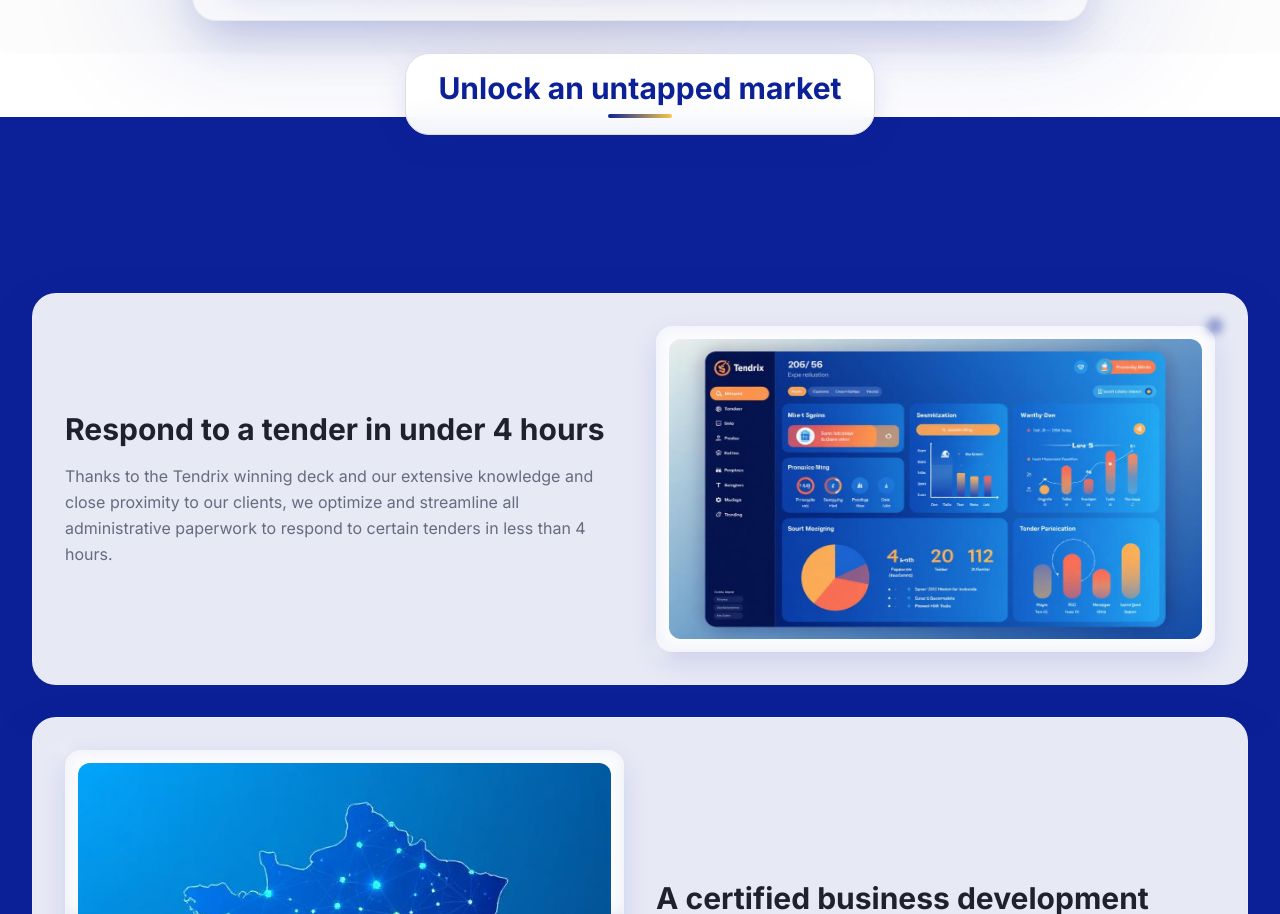
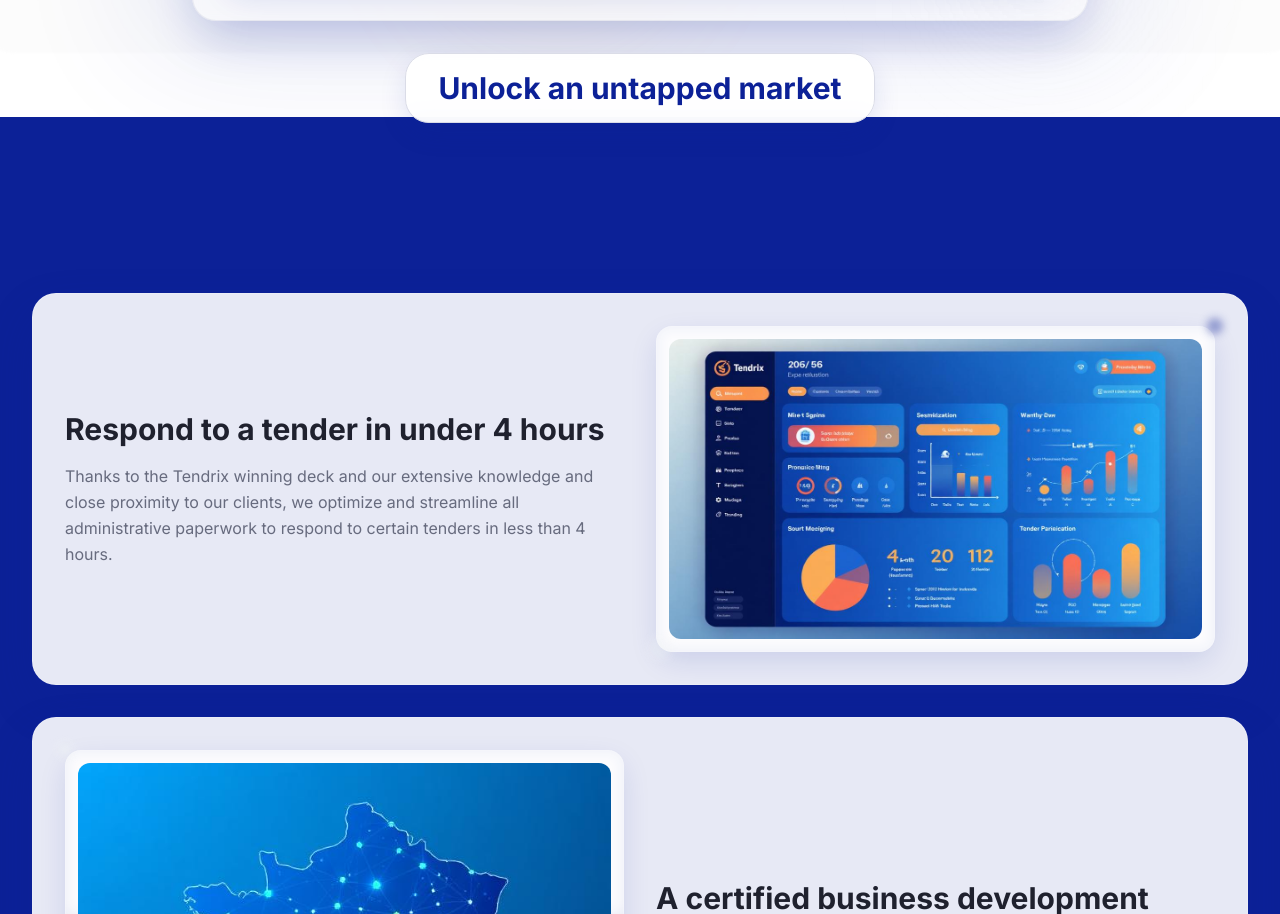
Before and after one commit to juliendetendrix/tendrix-tender-simplify, a React (Vite) app: page / in a window 1280 px wide. Shown: the part 1014-1928 px from the top of the page. Built offline with nearby package versions, Linux system fonts and the light colour scheme; the HTML template or start-up script is replaced by a standard one.

Commit message:
Remove gradient line from title

```diff
--- a/src/components/HowItWorks.tsx
+++ b/src/components/HowItWorks.tsx
@@ -16,7 +16,6 @@ const HowItWorks = () => {
           <h2 className="text-xl lg:text-3xl font-bold text-primary text-center">
             Unlock an untapped market
           </h2>
-          <div className="w-16 h-1 bg-gradient-to-r from-primary to-secondary rounded-full mx-auto mt-2"></div>
         </div>
       </div>
 
```
